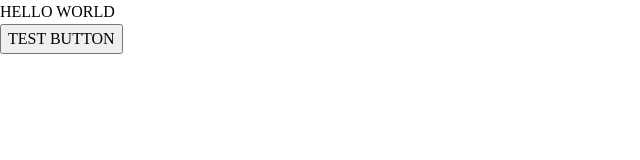
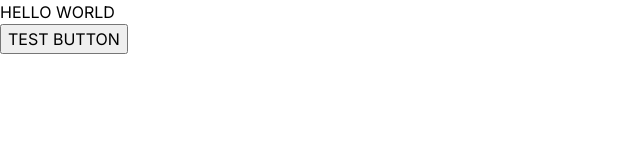
Before and after one commit to yuliapakhachuk/Amity-angular, an Angular app: page / in a window 1280 px wide. Shown: the top 160 px of the page, without its empty margins (0-640 px from the left). Built offline with nearby package versions, Linux system fonts and the light colour scheme.

Commit message:
added font

```diff
--- a/src/styles/base/_reset.scss
+++ b/src/styles/base/_reset.scss
@@ -1,3 +1,5 @@
+@import url('https://fonts.googleapis.com/css2?family=Inter:wght@400;500;600;700&family=Kaushan+Script&family=Montserrat:wght@400;700&family=Roboto:ital,wght@0,400;1,300&display=swap');
+
 /*
   1. Use a more-intuitive box-sizing model.
 */
@@ -18,6 +20,7 @@
   body {
     line-height: 1.5;
     -webkit-font-smoothing: antialiased;
+    font-family: 'Inter', sans-serif;
   }
   /*
     5. Improve media defaults
```
